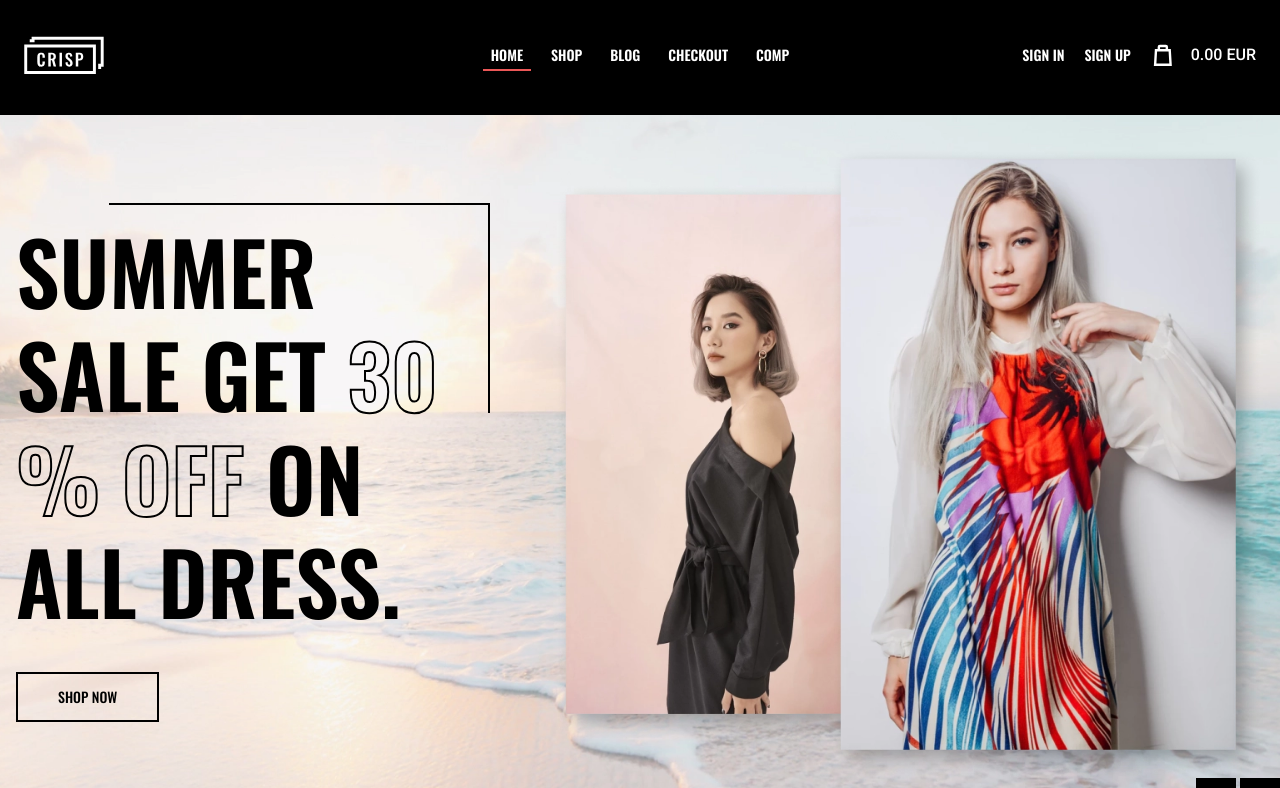
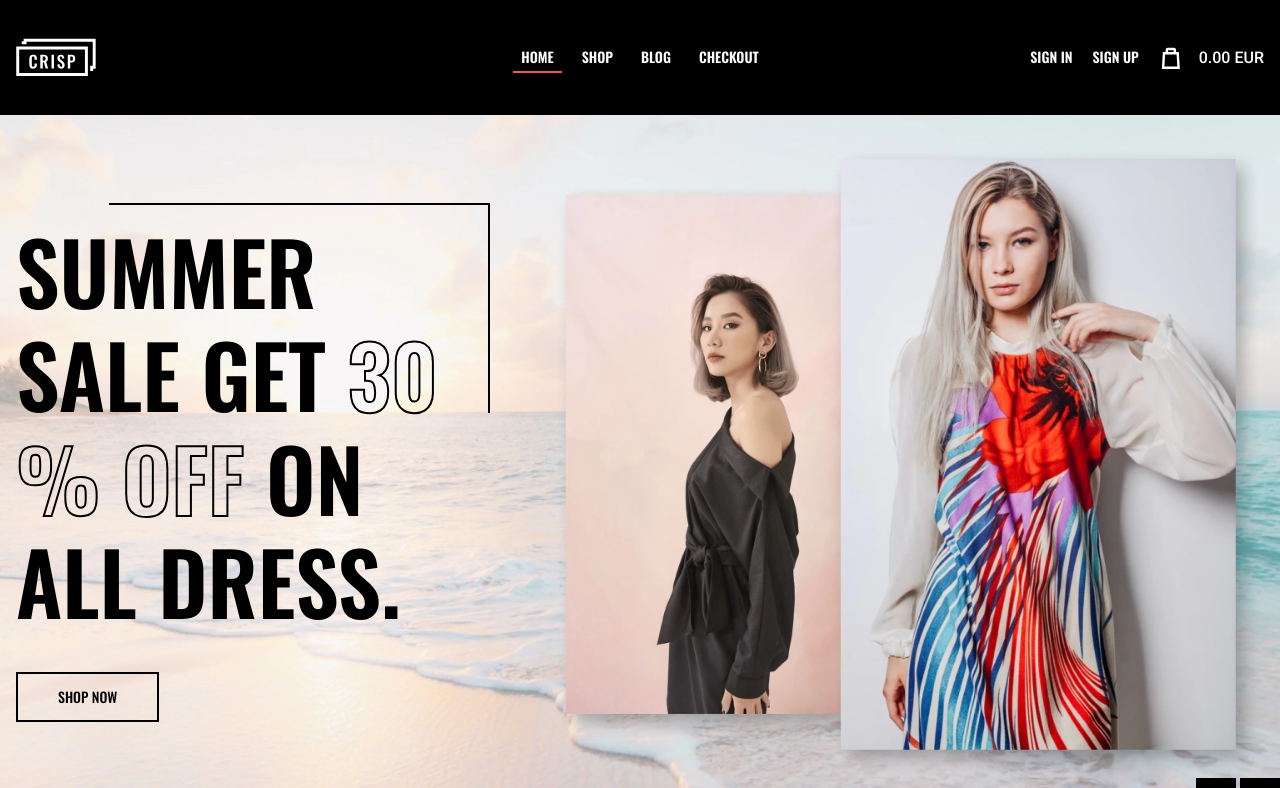
Before and after one commit to isikava/shopping-cart, a React (Vite) app: page / in a window 1280 px wide. Shown: the top 788 px of the page. Built offline with nearby package versions, Linux system fonts and the light colour scheme.

Commit message:
MiniCart

```diff
--- a/src/components/Footer.tsx
+++ b/src/components/Footer.tsx
@@ -106,7 +106,7 @@ export const Footer = () => {
             >
               Join Us
             </Heading>
-            <VStack spacing={3} mt={4}>
+            <VStack spacing={3} mt={[4, 6]}>
               <FormControl>
                 <FormLabel
                   fontSize={['xs', 'sm']}
@@ -212,8 +212,15 @@ const SocialsList = () => {
     <List display={'flex'} flexDir={'column'} gap={2}>
       {SOCIALS.map((l) => (
         <ListItem key={l.name}>
-          <ListLink display={'flex'} alignItems={'center'} gap={2}>
-            <Icon as={l.icon} color={'white'} boxSize={5} />{' '}
+          <ListLink role="group" display={'flex'} alignItems={'center'} gap={2}>
+            <Icon
+              as={l.icon}
+              color={'white'}
+              boxSize={6}
+              _groupHover={{
+                color: 'gray.400',
+              }}
+            />{' '}
             <Text as="span">{l.name}</Text>
           </ListLink>
         </ListItem>
--- a/src/components/Header.tsx
+++ b/src/components/Header.tsx
@@ -1,4 +1,4 @@
-import { Link, NavLink as RNavLink } from 'react-router-dom';
+import { Link, NavLink as RNavLink, useNavigate } from 'react-router-dom';
 import {
   Box,
   Collapse,
@@ -9,37 +9,60 @@ import {
   Text,
   useDisclosure,
   Center,
+  Container,
+  Button,
+  Drawer,
+  DrawerBody,
+  DrawerContent,
+  DrawerFooter,
+  DrawerOverlay,
+  CloseButton,
+  HStack,
+  Heading,
 } from '@chakra-ui/react';
 import { CloseIcon, HamburgerIcon } from '@chakra-ui/icons';
 import { NAV_LINKS, Logo, Bag } from '@/data';
+import { useCartState } from '@/context/CartProvider';
+import { MobileCart } from '@/pages/Cart/elements/MobileCart';
 import { colors } from '@/theme/colors';
-import { useCartState } from '@/context/CartProvider';
 const { brand } = colors;
 
 export const Header = () => {
   const { subtotal, cartQty } = useCartState();
-  const { isOpen, onToggle } = useDisclosure();
+  const { isOpen: isOpenMenu, onToggle: onToggleMenu } = useDisclosure();
+  const {
+    isOpen: isOpenCart,
+    onOpen: onOpenCart,
+    onClose: onCloseCart,
+  } = useDisclosure();
 
   return (
     <Box
       as="header"
-      py={{ md: 9 }}
-      px={{ base: 3, md: 6 }}
-      minH={{ base: '48px', lg: '115px' }}
       bg="black"
       color="white"
+      pos={{ base: 'sticky', md: 'relative' }}
+      top={0}
+      zIndex={'sticky'}
+      w={'full'}
+    >
+      <Container maxW={'1980px'}>
+        <Flex
+          align="center"
+          h={'full'}
+          py={{ md: 9 }}
+          minH={{ base: '48px', lg: '115px' }}
           gap={4}
         >
-      <Flex align="center" h={'full'}>
           {/* Burger */}
           <Flex
             display={{ base: 'flex', md: 'none' }}
             flex={{ base: 1, md: 'auto' }}
-          ml={{ base: -2 }}
+            ml={{ base: -4 }}
           >
             <IconButton
-            onClick={onToggle}
-            icon={isOpen ? <CloseIcon /> : <HamburgerIcon />}
+              onClick={onToggleMenu}
+              icon={isOpenMenu ? <CloseIcon /> : <HamburgerIcon />}
               variant={'ghost'}
               aria-label="toggle navigation"
               size="lg"
@@ -56,7 +79,7 @@ export const Header = () => {
           >
             <Box as={Link} to="/">
               <Logo
-              w={['66px', 20]}
+                w={['66px', null, 20]}
                 h={'auto'}
                 color={'white'}
                 fill={'none'}
@@ -88,43 +111,45 @@ export const Header = () => {
             direction={'row'}
             align={'center'}
             spacing={2}
-          // mr={{ base: -1 }}
+            mr={[-2, null, 0]}
           >
             <Flex display={{ base: 'none', md: 'inline-flex' }} gap={1}>
               <NavLink to={'sign-in'} name="Sign&nbsp;In" />
               <NavLink to={'sign-up'} name="Sign&nbsp;Up" />
             </Flex>
+
             {/* Bag */}
             <Flex align={'center'} gap={3}>
-            <Center position={'relative'}>
-              <IconButton
-                as={Link}
-                to="cart"
+              <Box
+                as="button"
                 aria-label="View cart"
-                icon={<Bag w={'19px'} h={'22px'} />}
-                variant={'link'}
-                size={'lg'}
+                pos={'relative'}
+                minW={8}
                 color={'white'}
-                minW={8}
-              />
+                _hover={{ color: 'gray.400' }}
+                transition={'200ms'}
+                onClick={onOpenCart}
+              >
+                <Bag w={'19px'} h={'22px'} />
                 {cartQty > 0 && (
                   <Center
+                    as="span"
                     position={'absolute'}
                     w={['14px']}
                     h={['15px']}
                     top={0}
                     right={0}
-                  transform={'translate(-10%, -20%)'}
+                    // transform={'translate(-10%, -20%)'}
                     bg={'brand.500'}
                     color={'white'}
+                    fontSize={['xs', 'sm']}
+                    fontFamily={'heading'}
                     userSelect={'none'}
                   >
-                  <Box as="span" fontSize={['xs', 'sm']} fontFamily={'heading'}>
                     {cartQty}
-                  </Box>
                   </Center>
                 )}
-            </Center>
+              </Box>
 
               <Text display={{ base: 'none', md: 'block' }} fontWeight={500}>
                 {subtotal.toFixed(2)}&nbsp;EUR
@@ -134,9 +159,9 @@ export const Header = () => {
         </Flex>
 
         {/* Mobile Nav */}
-      <Collapse in={isOpen} animateOpacity>
+        <Collapse in={isOpenMenu} animateOpacity>
           <Stack display={{ md: 'none' }} py={4}>
-          <VStack as={'nav'} spacing={4}>
+            <VStack as={'nav'} spacing={2}>
               {NAV_LINKS.map((l) => (
                 <NavLink key={l.id} {...l} />
               ))}
@@ -145,6 +170,9 @@ export const Header = () => {
             </VStack>
           </Stack>
         </Collapse>
+
+        <MiniCart isOpen={isOpenCart} onClose={onCloseCart} />
+      </Container>
     </Box>
   );
 };
@@ -169,3 +197,75 @@ const NavLink = ({ name, to }: { name: string; to: string }) => {
     </Box>
   );
 };
+
+type MiniCartProps = {
+  isOpen: boolean;
+  onClose: () => void;
+};
+
+const MiniCart = ({ isOpen, onClose }: MiniCartProps) => {
+  const { subtotal } = useCartState();
+  const navigate = useNavigate();
+
+  const onViewCart = () => {
+    onClose();
+    navigate('/cart');
+  };
+
+  const onCheckout = () => {
+    onClose();
+    navigate('/checkout');
+  };
+
+  return (
+    <Drawer
+      size={{ base: 'full', sm: 'xs' }}
+      isOpen={isOpen}
+      placement="right"
+      onClose={onClose}
+    >
+      <DrawerOverlay />
+      <DrawerContent>
+        <DrawerBody>
+          <CloseButton
+            size={'lg'}
+            color={'gray1'}
+            ml={-2}
+            mb={8}
+            onClick={onClose}
+          />
+          <MobileCart />
+          <Box h={10} />
+        </DrawerBody>
+
+        <DrawerFooter borderTop={'2px'} borderColor={'lighthover'}>
+          <VStack w={'full'} align={'stretch'} spacing={4}>
+            <HStack justify={'space-between'}>
+              <Heading
+                fontSize={['md', 'lg', 'xl']}
+                fontWeight={'normal'}
+                textTransform={'capitalize'}
+              >
+                Cart Subtotal:{' '}
+              </Heading>
+              <Text
+                fontFamily={'heading'}
+                fontSize={['md', 'lg', 'xl']}
+                fontWeight={'normal'}
+                textTransform={'capitalize'}
+              >
+                {subtotal.toFixed(2)} EUR
+              </Text>
+            </HStack>
+            <Button variant={'second'} h={'50px'} onClick={onViewCart}>
+              View and edit cart
+            </Button>
+            <Button variant={'brand'} h={'50px'} onClick={onCheckout}>
+              Go to checkout
+            </Button>
+          </VStack>
+        </DrawerFooter>
+      </DrawerContent>
+    </Drawer>
+  );
+};
--- a/src/data/static.ts
+++ b/src/data/static.ts
@@ -124,9 +124,8 @@ export const PRODUCTS_WOMEN = [
 export const NAV_LINKS = [
   { name: 'Home', to: '/', id: 1 },
   { name: 'Shop', to: 'products', id: 2 },
-  { name: 'Blog', to: 'blog', id: 3 },
+  { name: 'Blog', to: 'components', id: 3 },
   { name: 'Checkout', to: 'checkout', id: 4 },
-  { name: 'Comp', to: 'components', id: 5 },
 ];
 
 export const FEATURES = [
@@ -136,7 +135,7 @@ export const FEATURES = [
   { name: 'girls' },
   { name: 'new arrivals' },
   { name: 'shoes' },
-  { name: 'cothes' },
+  { name: 'clothes' },
   { name: 'accessories' },
 ];
 
--- a/src/pages/Cart/elements/MobileCartItem.tsx
+++ b/src/pages/Cart/elements/MobileCartItem.tsx
@@ -70,7 +70,7 @@ export const MobileCartItem = ({ productId, qty }: ICartItem) => {
           <Text as="span" color={'#BDBDBD'} fontSize={'sm'}>
             Price:{' '}
           </Text>
-          ${item.price} EUR
+          {item.price} EUR
         </Text>
       </HStack>
     </Box>
```
Lines whose indentation alone changed are shown as unchanged.
